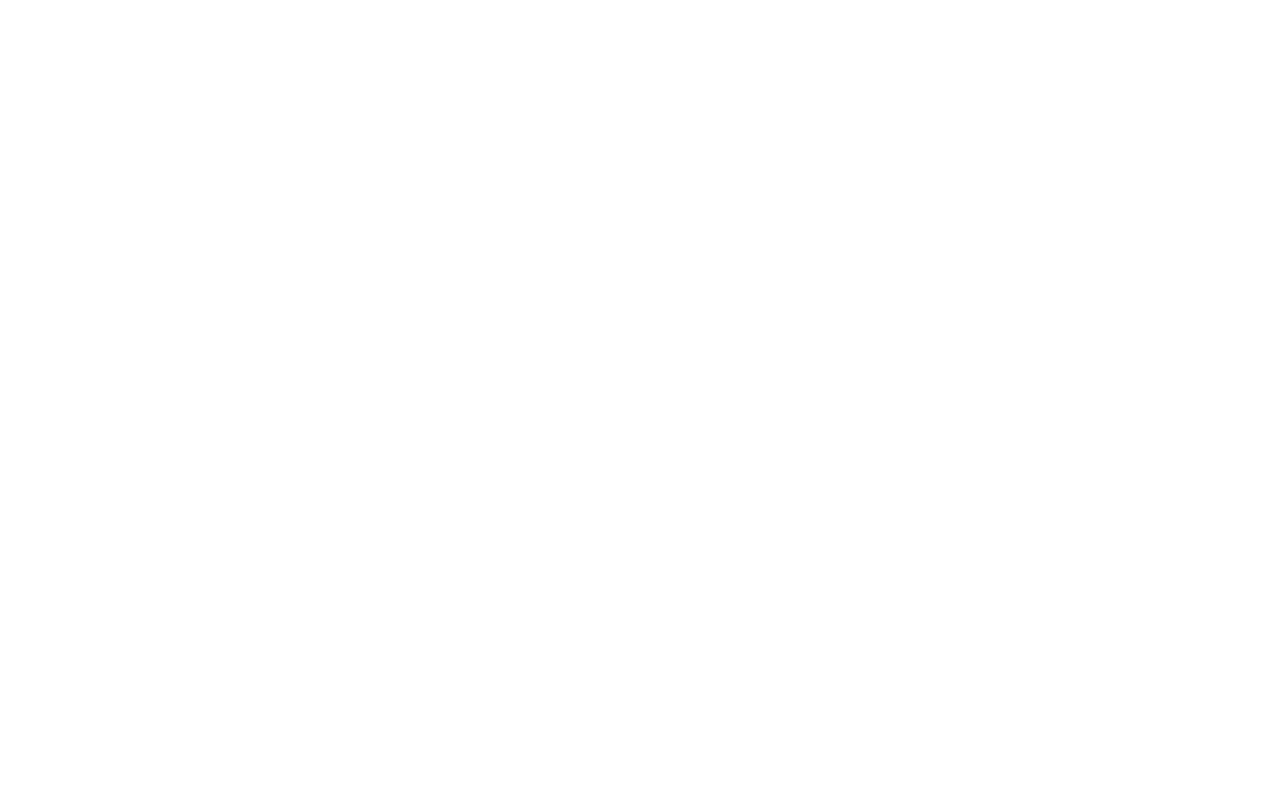
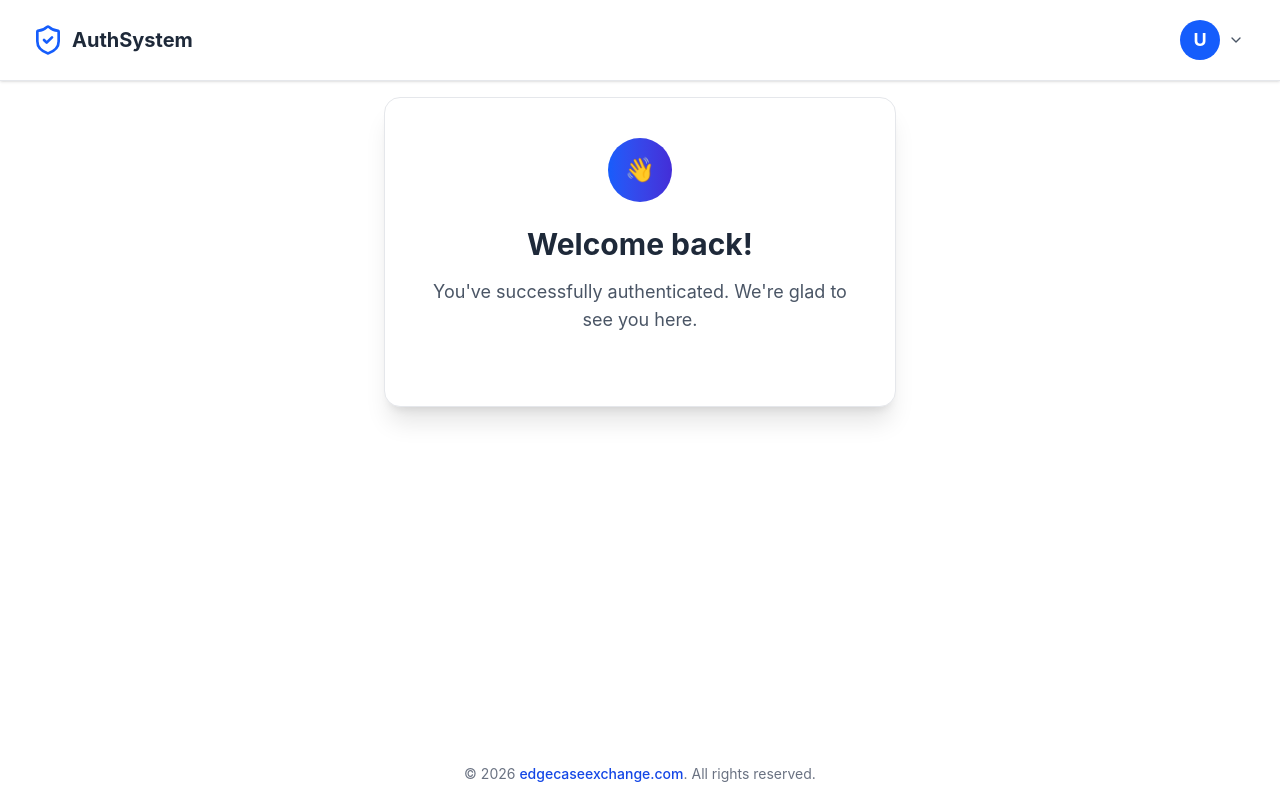
Before and after one commit to rani-rangari/authentication-system, a React (Vite) app in the folder frontend/: page /dashboard in a window 1280 px wide. Before the commit this address had no page. Built offline with nearby package versions, Linux system fonts and the light colour scheme; sample sign-in values are in the browser's storage.

Commit message:
refactor: update routing to include protected routes

```diff
--- a/frontend/src/App.tsx
+++ b/frontend/src/App.tsx
@@ -3,15 +3,21 @@ import MainLayout from "./components/layout/MainLayout";
 import LoginPage from "./pages/LoginPage";
 import HomePage from "./pages/HomePage";
 import SignupPage from "./pages/SignupPage";
+import Dashboard from "./pages/Dashboard";
+import ProtectedRoute from "./routes/ProtectedRoute";
+import { AuthProvider } from "./context/AuthContext";
 
 function App() {
   return (
+    <AuthProvider>
       <BrowserRouter>
         <Routes>
           {/* Public Pages WITH Navbar */}
           <Route element={<MainLayout />}>
             <Route path="/" element={<HomePage />} />
-          {/* Other pages like About, Contact, etc */}
+            <Route element={<ProtectedRoute />}>
+              <Route path="/dashboard" element={<Dashboard />} />
+            </Route>
           </Route>
 
           {/* Auth Pages WITHOUT Navbar */}
@@ -19,6 +25,7 @@ function App() {
           <Route path="/signup" element={<SignupPage />} />
         </Routes>
       </BrowserRouter>
+    </AuthProvider>
   );
 }
 
--- a/frontend/src/routes/AppRoutes.tsx
+++ b/frontend/src/routes/AppRoutes.tsx
@@ -0,0 +1,25 @@
+import { Routes, Route } from 'react-router-dom';
+import ProtectedRoute from './ProtectedRoute';
+import HomePage from '../pages/HomePage';
+import LoginPage from '../pages/LoginPage';
+import SignupPage from '../pages/SignupPage';
+import Dashboard from '../pages/Dashboard';
+
+const AppRoutes = () => {
+  return (
+    <Routes>
+      {/* Public Routes */}
+      <Route path="/" element={<HomePage />} />
+      <Route path="/login" element={<LoginPage />} />
+      <Route path="/signup" element={<SignupPage />} />
+
+      {/* Protected Routes: Only accessible if authenticated */}
+      <Route element={<ProtectedRoute />}>
+        <Route path="/dashboard" element={<Dashboard />} />
+        {/* Add more protected routes here as your app grows */}
+      </Route>
+    </Routes>
+  );
+};
+
+export default AppRoutes;
--- a/frontend/src/routes/ProtectedRoute.tsx
+++ b/frontend/src/routes/ProtectedRoute.tsx
@@ -0,0 +1,10 @@
+import { useContext } from 'react';
+import { Navigate, Outlet } from 'react-router-dom';
+import { AuthContext } from '../context/AuthContext';
+
+const ProtectedRoute = () => {
+  const { isAuthenticated } = useContext(AuthContext);
+  return isAuthenticated ? <Outlet /> : <Navigate to="/login" replace={true} />;
+};
+
+export default ProtectedRoute;
```
Lines whose indentation alone changed are shown as unchanged.
